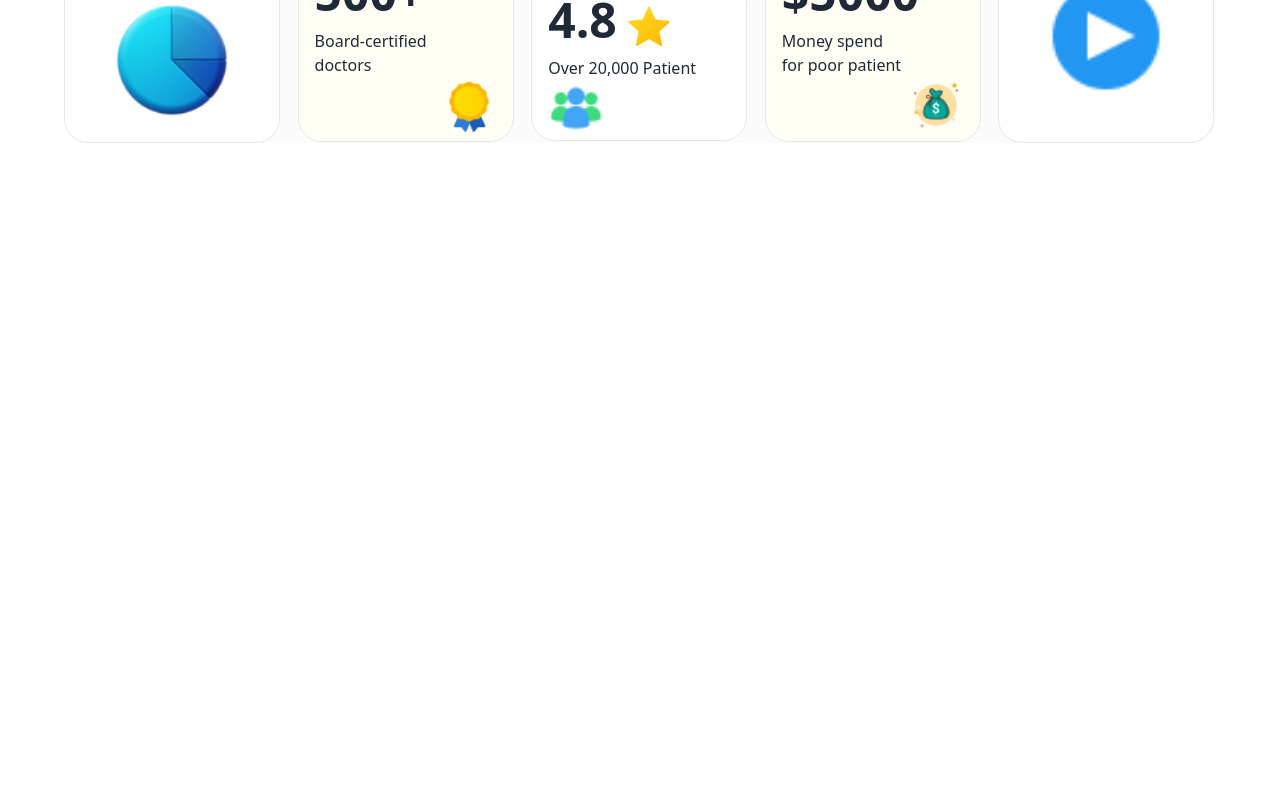
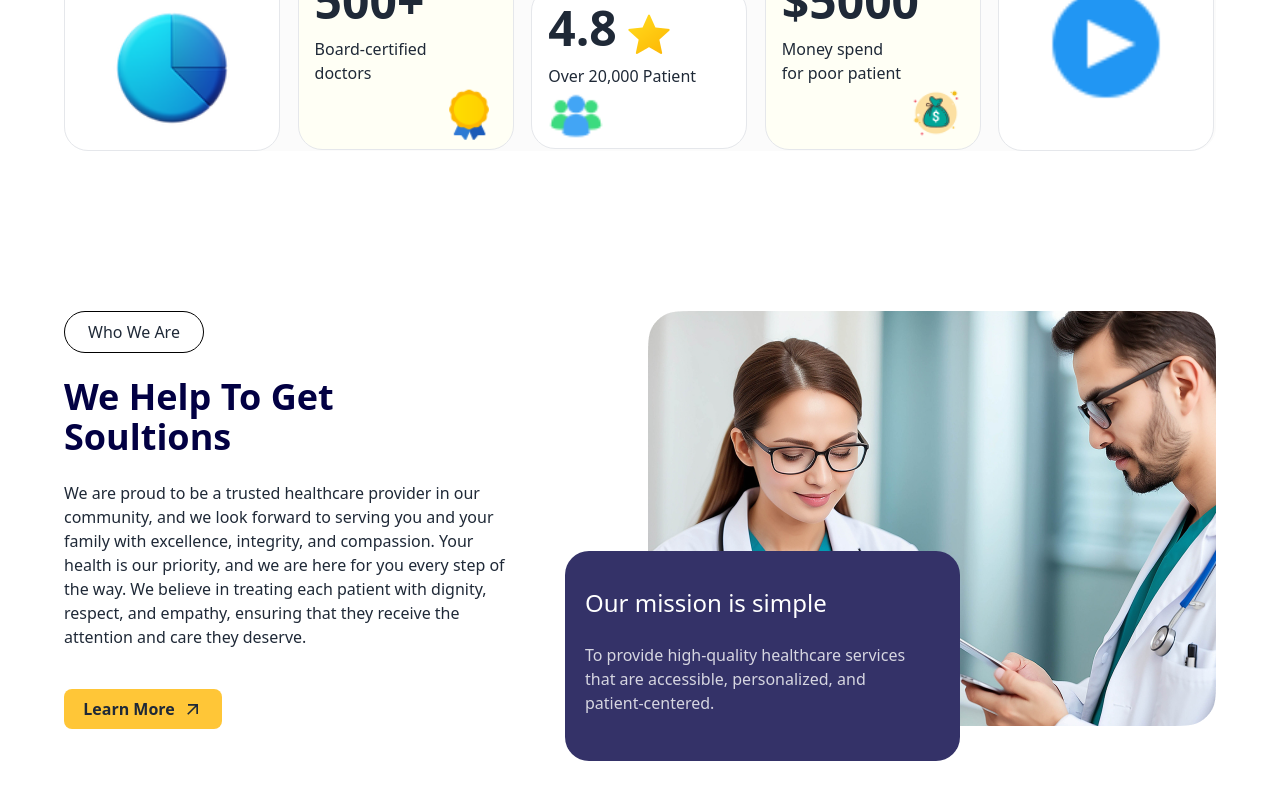
Before and after one commit to miasumon-ru/healthcare, a React (Vite) app: page / in a window 1280 px wide. Shown: the part 776-1576 px from the top of the page. Before the commit the page ends 959 px from the top, so only its background shows below. Built offline with nearby package versions, Linux system fonts and the light colour scheme.

Commit message:
who we are section completed

```diff
--- a/src/components/HealthStats/HealthStats.jsx
+++ b/src/components/HealthStats/HealthStats.jsx
@@ -8,9 +8,9 @@ import video from '../../assets/icons8-video-48.png'
 
 const HealthStats = () => {
     return (
-        <div className="relative bg-[#FBFBFB] rounded-3xl">
+        <div className="relative bg-[#FBFBFB] rounded-3xl mt-12">
 
-            <div className="grid grid-cols-5 gap-4 my-10 ">
+            <div className="grid grid-cols-5 gap-4  ">
 
                 {/* first card */}
 
--- /dev/null
+++ b/src/components/WhoWeAre/WhoWeAre.jsx
@@ -0,0 +1,45 @@
+import { MdOutlineArrowOutward } from "react-icons/md";
+
+import whoWeAreImage from '../../assets/Rectangle 24.png'
+
+
+const WhoWeAre = () => {
+    return (
+        <div className="flex flex-row justify-between relative my-40">
+
+            <div className="w-2/5">
+
+                <div className="space-y-6">
+                    <p className="border w-[140px] rounded-3xl flex flex-col justify-center items-center border-black font-medium p-2 px-3"> Who We Are </p>
+
+                    <p className="font-semibold text-4xl text-[#020043]"> We Help To Get <br /> Soultions </p>
+
+                    <p> We are proud to be a trusted healthcare provider in our community, and we look forward to serving you and your family with excellence, integrity, and compassion. Your health is our priority, and we are here for you every step of the way. We believe in treating each patient with dignity, respect, and empathy, ensuring that they receive the attention and care they deserve.
+                    </p>
+                </div>
+
+
+                <p className=" bg-[#FFC637] mt-10 w-[158px] flex flex-row gap-2 items-center justify-center border-black rounded-lg py-2 px-4 font-semibold">Learn More <MdOutlineArrowOutward className="text-xl" /> </p>
+            </div>
+
+            <div className="w-[568px] h-[415px]">
+
+                <div className="w-[395px] h-[210px] absolute -bottom-8 right-64 bg-[#343268] rounded-3xl p-5 ">
+
+                    <h1 className="text-2xl text-white mt-4 mb-6">Our mission is simple</h1>
+
+                    <p className="text-[#FFFFFFCC]">To provide high-quality healthcare services <br /> that are accessible, personalized, and <br /> patient-centered.</p>
+
+                </div>
+
+
+
+                <img className="flex items-end" src={whoWeAreImage} alt="" />
+
+            </div>
+
+        </div>
+    );
+};
+
+export default WhoWeAre;
--- a/src/pages/Home/Home.jsx
+++ b/src/pages/Home/Home.jsx
@@ -1,6 +1,7 @@
 import Banner from "../../components/Banner/Banner";
 import HealthStats from "../../components/HealthStats/HealthStats";
 import Navbar from "../../components/Navbar/Navbar";
+import WhoWeAre from "../../components/WhoWeAre/WhoWeAre";
 
 
 const Home = () => {
@@ -10,6 +11,7 @@ const Home = () => {
             <Navbar></Navbar>
             <Banner></Banner>
             <HealthStats></HealthStats>
+            <WhoWeAre></WhoWeAre>
 
 
         </div>
```
